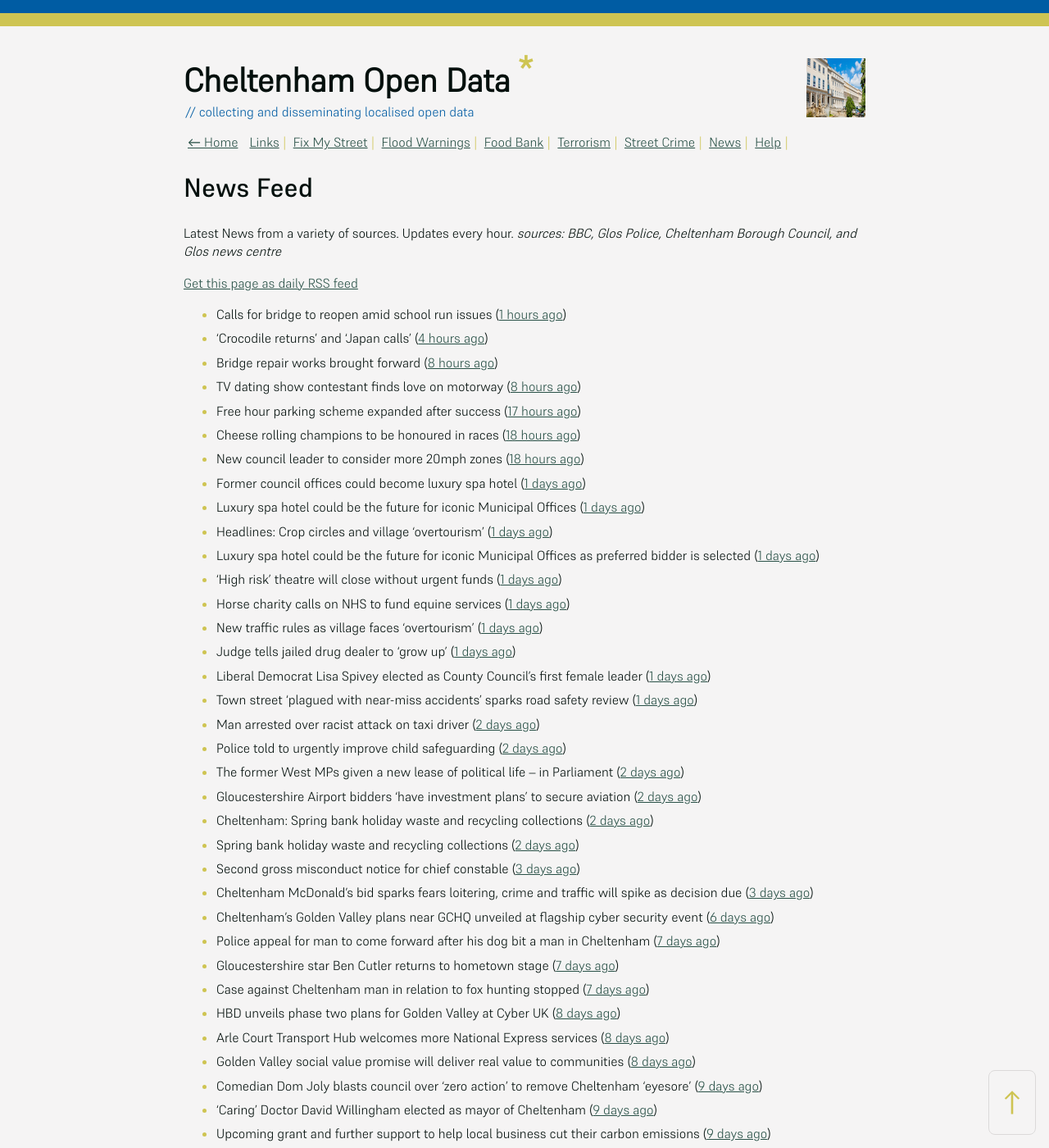
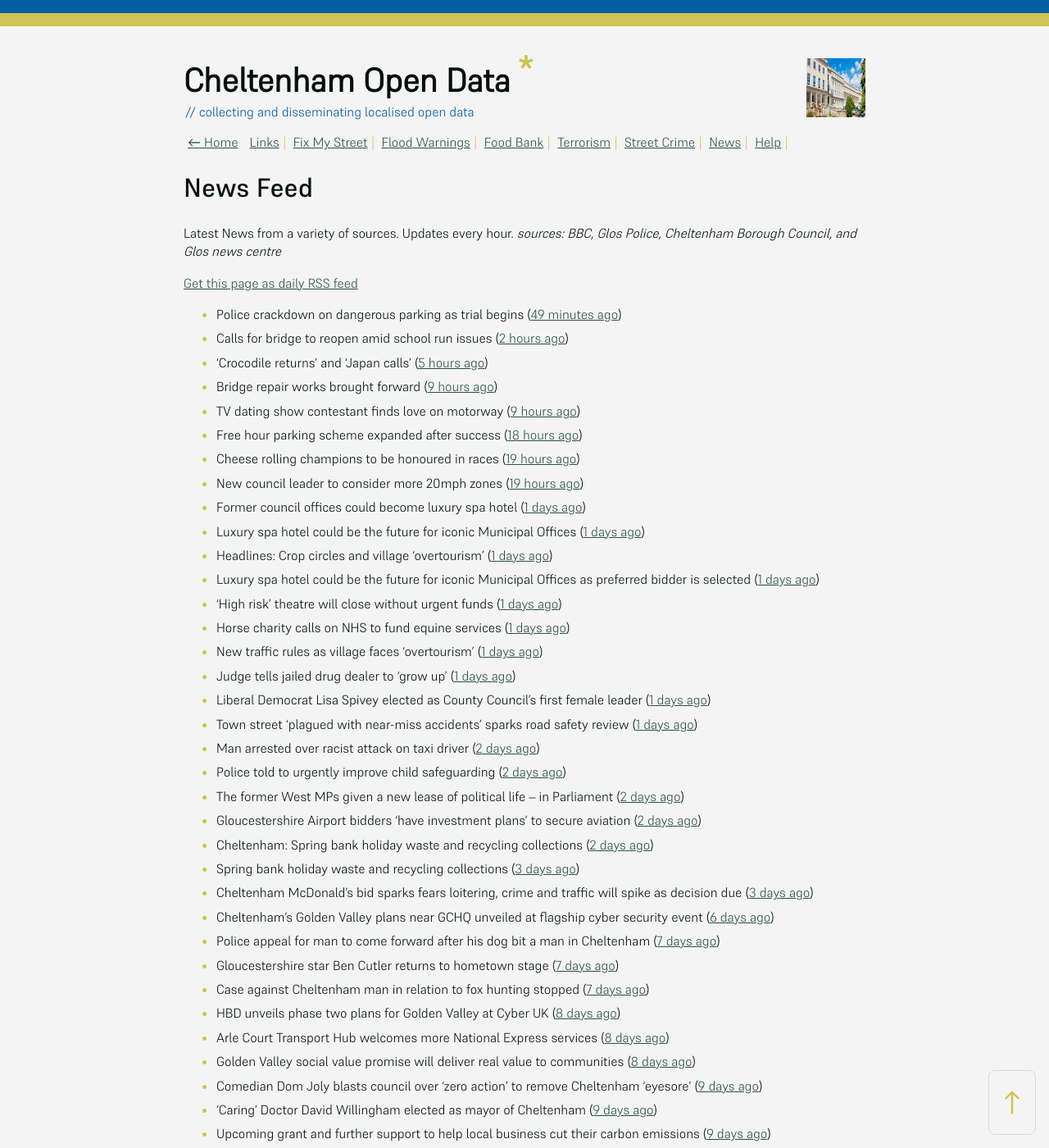
Before and after one commit to mat-0/cheltenham-open-data, a Jekyll site: the page built from _pages/news.md, in a window 1280 px wide and 1400 px high. Shown: the whole window at 82% size. Built offline with Jekyll 4.4.1, drawn with Linux system fonts in a browser that asks for light colours; some of the changed text lies outside the part shown.

Commit message:
Updated 2025-05-23 14:58:19

```diff
--- a/_pages/news.md
+++ b/_pages/news.md
@@ -12,13 +12,14 @@ _sources: BBC, Glos Police, Cheltenham Borough Council, and Glos news centre_
 [Get this page as daily RSS feed](/daily.rss)
 
 <!-- news_marker starts -->
-- Calls for bridge to reopen amid school run issues ([1 hours ago](https://www.bbc.com/news/articles/c7877jd3dw3o))
-- 'Crocodile returns' and 'Japan calls' ([4 hours ago](https://www.bbc.com/news/articles/clynl44237wo))
-- Bridge repair works brought forward ([8 hours ago](https://www.bbc.com/news/articles/c8repy53ezyo))
-- TV dating show contestant finds love on motorway ([8 hours ago](https://www.bbc.com/news/articles/cn84y0wnz2po))
-- Free hour parking scheme expanded after success ([17 hours ago](https://www.bbc.com/news/articles/cd0l2kr32zeo))
-- Cheese rolling champions to be honoured in races ([18 hours ago](https://www.bbc.com/news/articles/cy8nkklvm9mo))
-- New council leader to consider more 20mph zones ([18 hours ago](https://www.bbc.com/news/articles/c1kvvdv71m4o))
+- Police crackdown on dangerous parking as trial begins ([49 minutes ago](https://www.bbc.com/news/articles/c628gp87jljo))
+- Calls for bridge to reopen amid school run issues ([2 hours ago](https://www.bbc.com/news/articles/c7877jd3dw3o))
+- 'Crocodile returns' and 'Japan calls' ([5 hours ago](https://www.bbc.com/news/articles/clynl44237wo))
+- Bridge repair works brought forward ([9 hours ago](https://www.bbc.com/news/articles/c8repy53ezyo))
+- TV dating show contestant finds love on motorway ([9 hours ago](https://www.bbc.com/news/articles/cn84y0wnz2po))
+- Free hour parking scheme expanded after success ([18 hours ago](https://www.bbc.com/news/articles/cd0l2kr32zeo))
+- Cheese rolling champions to be honoured in races ([19 hours ago](https://www.bbc.com/news/articles/cy8nkklvm9mo))
+- New council leader to consider more 20mph zones ([19 hours ago](https://www.bbc.com/news/articles/c1kvvdv71m4o))
 - Former council offices could become luxury spa hotel ([1 days ago](https://www.bbc.com/news/articles/c4g6e60kdy1o))
 - Luxury spa hotel could be the future for iconic Municipal Offices ([1 days ago](https://gloucesternewscentre.co.uk/luxury-spa-hotel-could-be-the-future-for-iconic-municipal-offices/))
 - Headlines: Crop circles and village 'overtourism' ([1 days ago](https://www.bbc.com/news/articles/ckgrj59nqg5o))
@@ -34,8 +35,7 @@ _sources: BBC, Glos Police, Cheltenham Borough Council, and Glos news centre_
 - The former West MPs given a new lease of political life – in Parliament ([2 days ago](https://www.bbc.com/news/articles/cp8y26vvkyxo))
 - Gloucestershire Airport bidders ‘have investment plans’ to secure aviation ([2 days ago](https://gloucesternewscentre.co.uk/gloucestershire-airport-bidders-have-investment-plans-to-secure-aviation/))
 - Cheltenham: Spring bank holiday waste and recycling collections ([2 days ago](https://gloucesternewscentre.co.uk/cheltenham-spring-bank-holiday-waste-and-recycling-collections/))
-- Spring bank holiday waste and recycling collections ([2 days ago](https://www.cheltenham.gov.uk/news/article/3013/spring_bank_holiday_waste_and_recycling_collections))
-- Second gross misconduct notice for chief constable ([3 days ago](https://www.bbc.com/news/articles/cy8nnxy83lro))
+- Spring bank holiday waste and recycling collections ([3 days ago](https://www.cheltenham.gov.uk/news/article/3013/spring_bank_holiday_waste_and_recycling_collections))
 - Cheltenham McDonald’s bid sparks fears loitering, crime and traffic will spike as decision due ([3 days ago](https://gloucesternewscentre.co.uk/cheltenham-mcdonalds-bid-sparks-fears-loitering-crime-and-traffic-will-spike-as-decision-due/))
 - Cheltenham’s Golden Valley plans near GCHQ unveiled at flagship cyber security event ([6 days ago](https://gloucesternewscentre.co.uk/cheltenhams-golden-valley-plans-near-gchq-unveiled-at-flagship-cyber-security-event/))
 - Police appeal for man to come forward after his dog bit a man in Cheltenham ([7 days ago](https://gloucesternewscentre.co.uk/police-appeal-for-man-to-come-forward-after-his-dog-bit-a-man-in-cheltenham/))
```
Also changed, not shown: other parts of _pages/news.md (+1 -1 lines), _data/flood.json (+5 -27 lines), _pages/fix-my-street.md (+1 -1 lines), index.md (+4 -4 lines).
